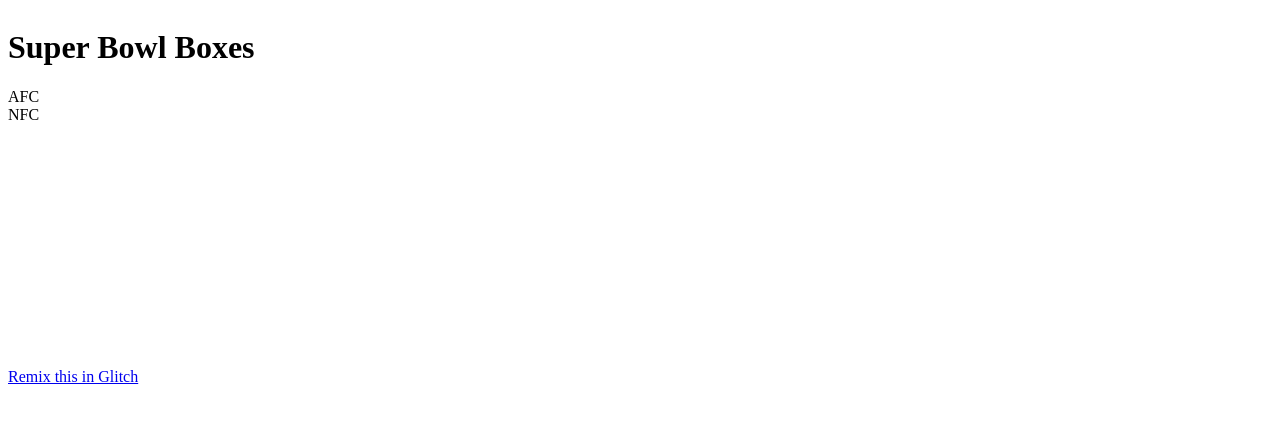
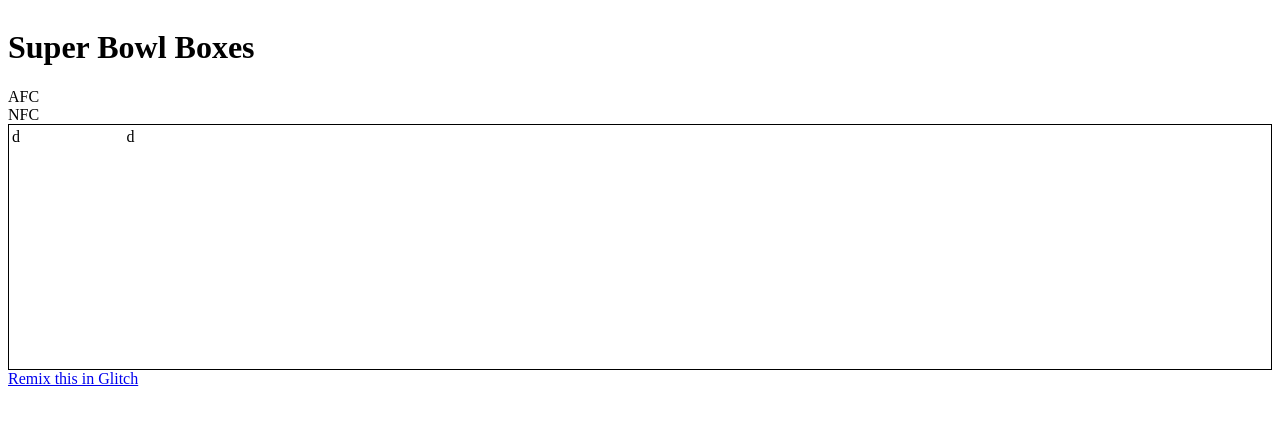
Before and after one commit to cjhaviland/superbowl-boxes-live, a website: page views/index.html in a window 1280 px wide. Drawn offline with nearby package versions, Linux system fonts and the light colour scheme.

Commit message:
🏰🎷 Checkpoint public/style.css:533956/196 views/index.html:533956/2

```diff
--- a/public/style.css
+++ b/public/style.css
@@ -4,3 +4,17 @@
 body{
  display: grid;
 }
+
+table {
+ table-layout: fixed;
+  width: 100%;
+  border: 1px solid black
+}
+
+tr {
+ height: 1px;
+}
+
+td {
+ width: 1px;
+}
--- a/views/index.html
+++ b/views/index.html
@@ -32,8 +32,8 @@
         <table class="superbowl-pool-grid">
           <tbody>
             <tr id="row-1">
-              <td id="col-1-1">&nbsp;</td>
-              <td id="col-1-2">&nbsp;</td>
+              <td id="col-1-1">d&nbsp;</td>
+              <td id="col-1-2">d&nbsp;</td>
               <td id="col-1-3">&nbsp;</td>
               <td id="col-1-4">&nbsp;</td>
               <td id="col-1-5">&nbsp;</td>
```
